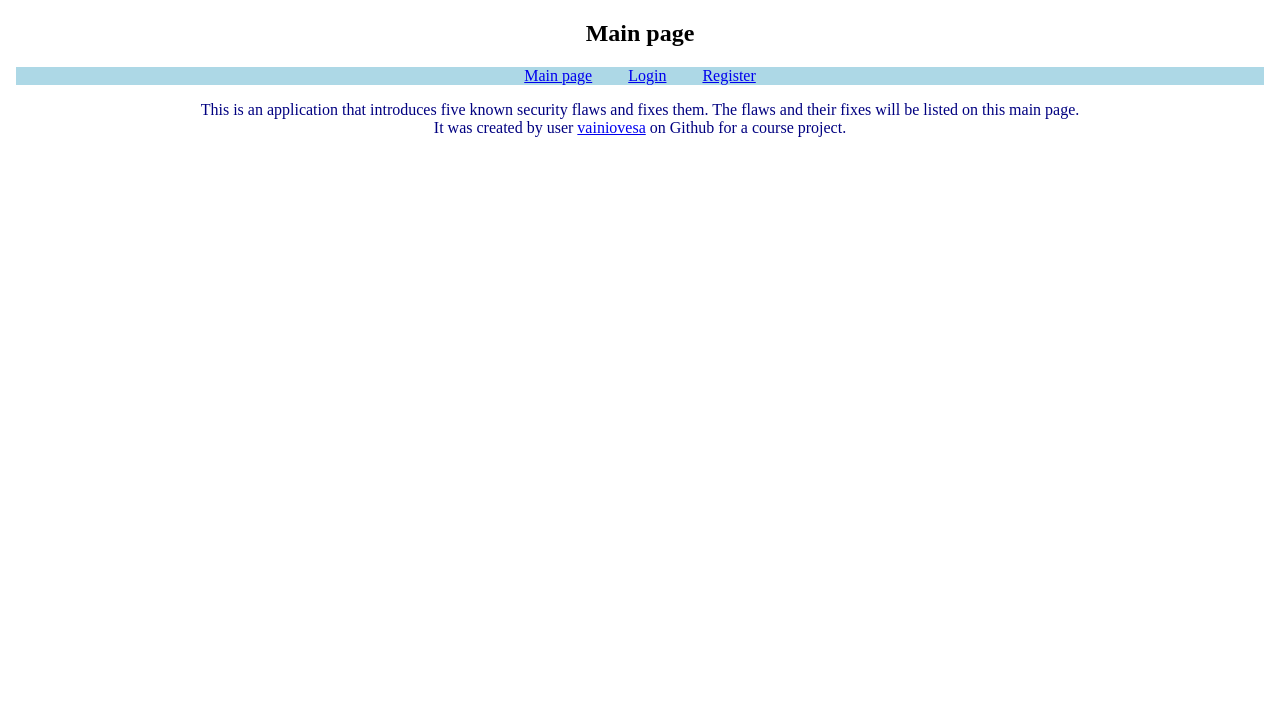
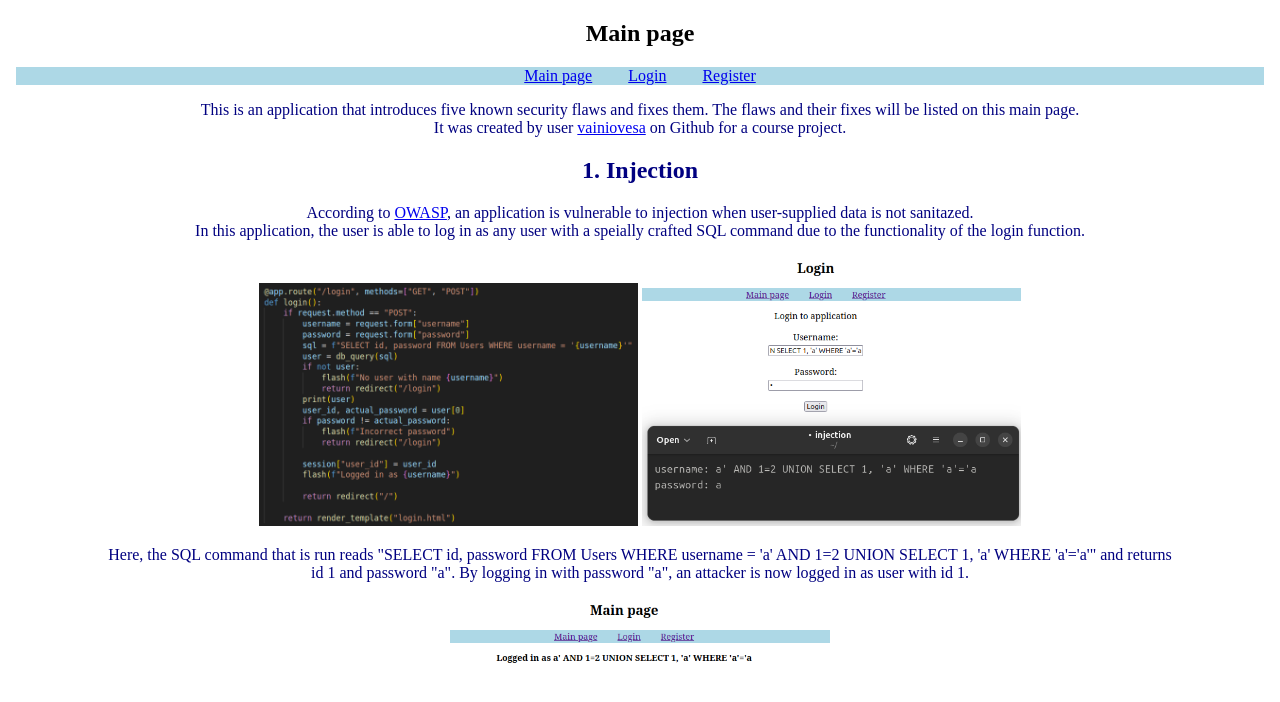
Before and after one commit to vainiovesa/csb-course-project-1, a Flask app: page / in a window 1280 px wide. Shown: the top 702 px of the page. Run offline with Flask 3, Linux system fonts and the light colour scheme.

Commit message:
Document injection flaw

```diff
--- a/templates/index.html
+++ b/templates/index.html
@@ -29,12 +29,27 @@
     {% endfor %}
   </div>
 
-    <div class="content">
-    <p style="color: navy;">
+  <div class="content" style="color: navy;">
+    <p>
       This is an application that introduces five known security flaws and fixes them.
       The flaws and their fixes will be listed on this main page.</br>
       It was created by user <a href="https://github.com/vainiovesa">vainiovesa</a> on Github for a course project.
     </p>
+    <h2>1. Injection</h2>
+    <p>
+      According to <a href="https://owasp.org/Top10/A03_2021-Injection/">OWASP</a>, an application is vulnerable to
+      injection when user-supplied data is not sanitazed. </br>
+      In this application, the user is able to log in as any user with a speially crafted SQL command due to the
+      functionality of the login function.
+    </p>
+    <img src="/static/flaw-1-before-1.png" alt="Login function before" width="30%">
+    <img src="/static/flaw-1-before-2.png" alt="Injection SQL command" width="30%">
+    <p>
+      Here, the SQL command that is run reads "SELECT id, password FROM Users WHERE username = 'a' AND 1=2 UNION
+      SELECT 1, 'a' WHERE 'a'='a'" and returns </br>
+      id 1 and password "a". By logging in with password "a", an attacker is now logged in as user with id 1.
+    </p>
+    <img src="/static/flaw-1-before-3.png" alt="Attacker logged in" width="30%">
   </div>
 </body>
 
```
Also changed, not shown: static/flaw-1-before-1.png (added), static/flaw-1-before-2.png (added), static/flaw-1-before-3.png (added), 3 other files.
